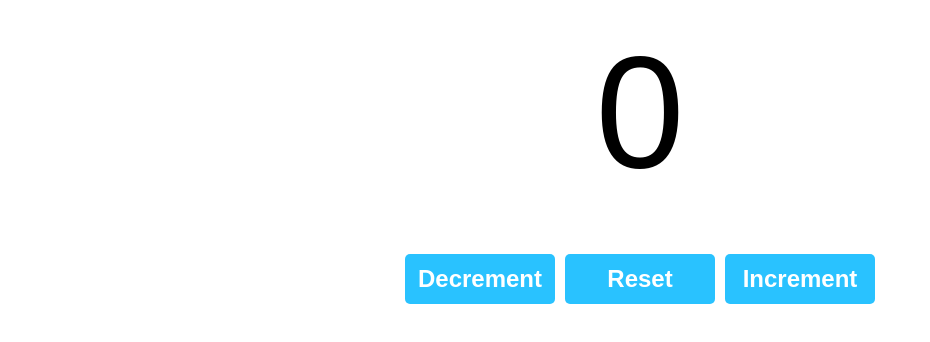
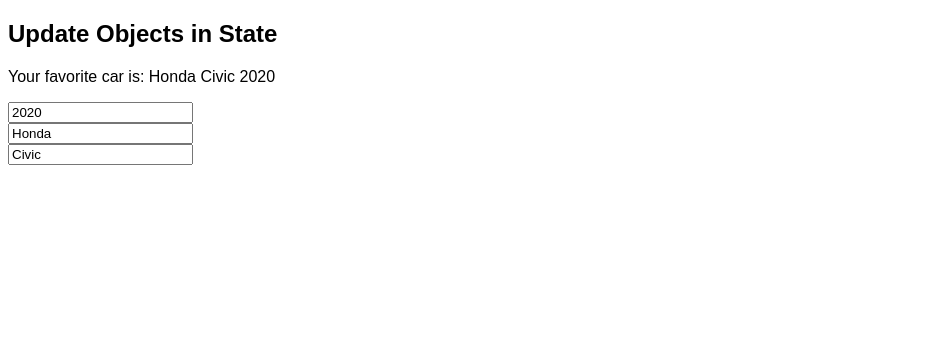
Before and after one commit to Karllouise-code/react-pure-4hrs, a React (Vite) app: page / in a window 1280 px wide. Shown: the top 342 px of the page, without its empty margins (0-930 px from the left). Built offline with nearby package versions, Linux system fonts and the light colour scheme.

Commit message:
update OBJECTS in state

```diff
--- a/src/App.jsx
+++ b/src/App.jsx
@@ -8,8 +8,9 @@
 // import List from "./List"
 // import ProfilePicture from './ProfilePicture.jsx'
 // import MyComponent from "./MyComponent"
-import Counter from "./Counter.jsx"
+// import Counter from "./Counter.jsx"
 // import ColorPicker from './ColorPicker.jsx';
+import UpdateObjects from './UpdateObjects.jsx';
 
 function App() {
 
@@ -62,8 +63,10 @@
       {/* {vegetables.length > 0 && <List items={vegetables} category="Vegetables" />} */}
 
       {/* <MyComponent /> */}
-      <Counter />
+      {/* <Counter /> */}
       {/* <ColorPicker /> */}
+
+      <UpdateObjects />
 
     </>
   )
--- /dev/null
+++ b/src/UpdateObjects.jsx
@@ -0,0 +1,39 @@
+import React, { useState } from "react";
+
+function UpdateObjects() {
+  const [car, setCar] = useState({
+    make: "Honda",
+    model: "Civic",
+    year: 2020,
+  });
+
+  function handleYearChange(e) {
+    // setCar({ ...car, year: e.target.value });
+    setCar((c) => ({ ...c, year: e.target.value })); // safer way when relying on previous state
+  }
+
+  function handleMakeChange(e) {
+    // setCar({ ...car, make: e.target.value });
+    setCar((c) => ({ ...c, make: e.target.value })); // safer way when relying on previous state
+  }
+
+  function handleModelChange(e) {
+    // setCar({ ...car, model: e.target.value });
+    setCar((c) => ({ ...c, model: e.target.value })); // safer way when relying on previous state
+  }
+
+
+  return (
+    <div>
+      <h2>Update Objects in State</h2>
+      <p>
+        Your favorite car is: {car.make} {car.model} {car.year}
+      </p>
+      <input type="number" value={car.year} onChange={handleYearChange} /> <br />
+      <input type="text" value={car.make} onChange={handleMakeChange} /> <br />
+      <input type="text" value={car.model} onChange={handleModelChange} /> <br />
+    </div>
+  );
+}
+
+export default UpdateObjects;
```
